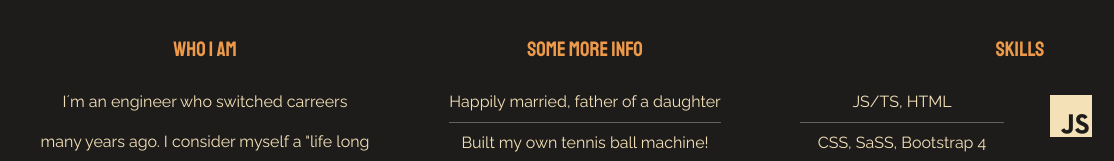
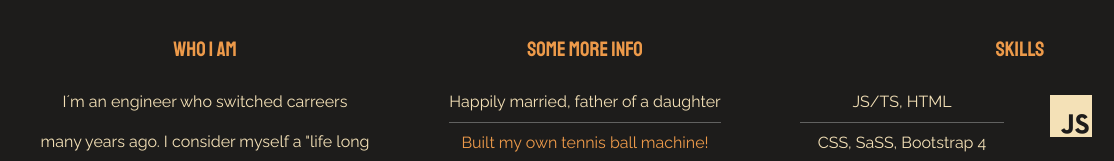
Before and after one commit to luizdanielmlima/myWebsite, a website: page dist/index.html in a window 1280 px wide. Shown: the part 815-976 px from the top of the page, 0-1114 px from the left. Drawn offline with nearby package versions, Linux system fonts and the light colour scheme.

Commit message:
added link to tennis ball mach site

```diff
--- a/dist/index.html
+++ b/dist/index.html
@@ -117,7 +117,9 @@
           <h3>Some More Info</h3>
           <ul>
             <li>Happily married, father of a daughter</li>
-            <li>Built my own tennis ball machine!</li>
+            <a class="linked-item"
+            href="https://luizdanielmlima.github.io/tennisballmachine/"
+            target="_blank"><li>Built my own tennis ball machine!</li></a>
             <li>Founded a start-up 10 years ago</li>
             <a
               class="linked-item"
```
